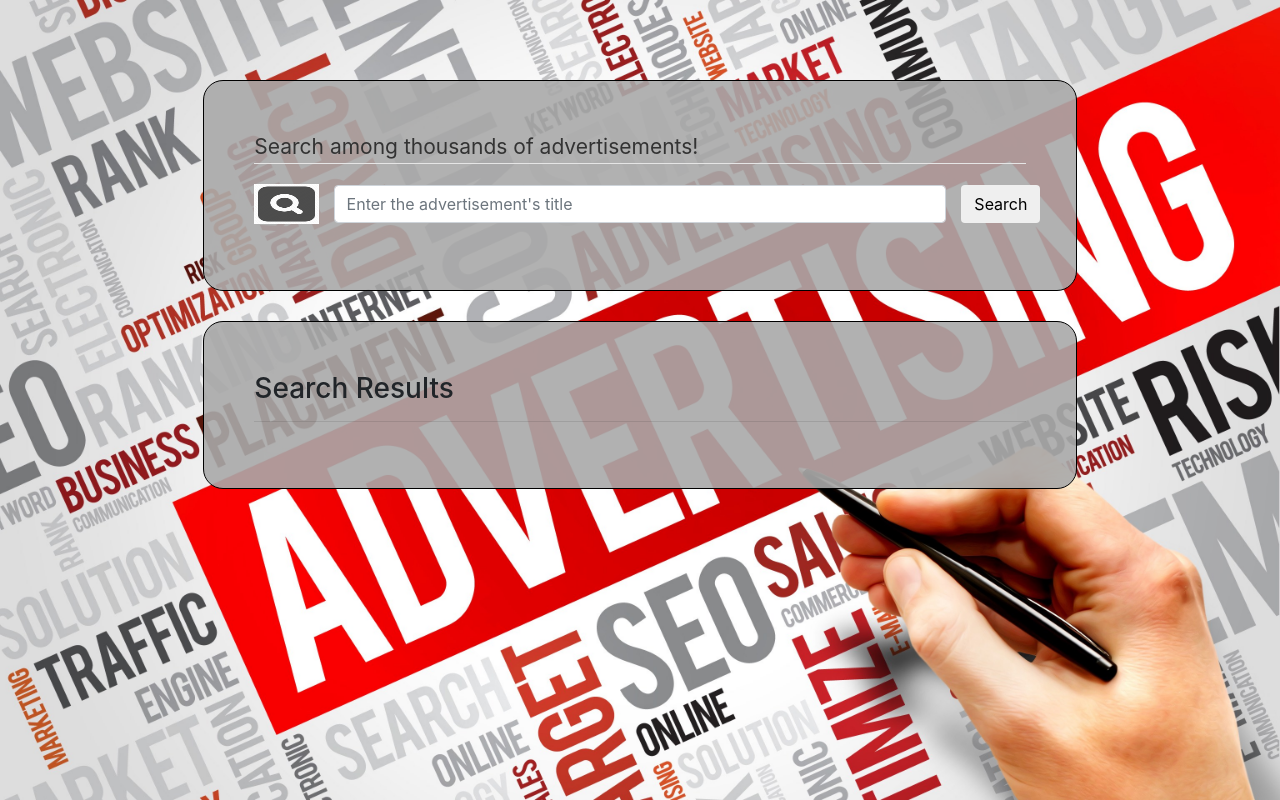
After one commit to Parham21/Fox_git, a Django app: page /advertisement/search in a window 1280 px wide. The commit adds this page. Run offline with Django 3.2, Linux system fonts and the light colour scheme; some libraries are stand-ins or nearby versions.

Commit message:
search template form completed. results is incomplete.

```diff
--- a/fox/advertisement/forms.py
+++ b/fox/advertisement/forms.py
@@ -6,10 +6,8 @@ from advertisement.validators import phone_validator, string_check
 
 
 class SearchForm(forms.Form):
-    title = forms.CharField(label='Advertisement Title', max_length=80)
-
-
-
+    title = forms.CharField(label='Advertisement Title', max_length=80,
+            widget=forms.TextInput(attrs={'class': 'form-control', 'placeholder': 'Enter the advertisement\'s title'}))
 
 
 class AddAdvertisementForm(ModelForm):
--- a/fox/static/style.css
+++ b/fox/static/style.css
@@ -1,7 +1,9 @@
 body {
     padding-top: 80px;
     padding-bottom: 80px;
-    background-image: url("bg.jpg");
+    background-image: url("bg2.jpg") ;
+    background-size: cover;
+    background-attachment: fixed;
 }
 
 legend {
@@ -19,7 +21,7 @@ legend {
 .the-box {
     padding: 50px;
     alignment: center;
-    background-color: #f6c891;
+    background: rgba(169, 169, 169, 0.9);
     border: 1px solid black;
     border-radius: 20px;
 }
--- a/fox/templates/add_advertisement.html
+++ b/fox/templates/add_advertisement.html
@@ -18,7 +18,7 @@
     <div class="row">
         <div class="col-xs-10 col-md-8 col-lg-8 col-sm-8 offset-xs-1 offset-md-2 offset-lg-2 offset-sm-2 the-box">
             <div class="well bs-component">
-                <form method="post" class="form-horizontal">
+                <form method="post" class="form-horizontal" style="opacity: 1">
                     {% csrf_token %}
                     <fieldset>
                         <legend>Add your advertisement details in here!</legend>
@@ -29,9 +29,6 @@
                                 <div class="col-xs-10 col-sm-9 col-md-8 col-lg-8">{{ field }}</div>
                                 {% if field.help_text %}
                                     <p class="help">{{ field.help_text|safe }}</p>
-                                {% endif %}
-                                {% if field.label_tag == "Profile image" %}
-
                                 {% endif %}
                             </div>
                         {% endfor %}
--- /dev/null
+++ b/fox/templates/search.html
@@ -0,0 +1,44 @@
+<!DOCTYPE html>
+<html lang="en">
+{% load staticfiles %}
+<head>
+    <meta charset="UTF-8">
+    <meta name="viewport" content="width=device-width, initial-scale=1, shrink-to-fit=no">
+    <meta HTTP-EQUIV="CACHE-CONTROL" CONTENT="NO-CACHE">
+
+    <title>Fox Advertisements</title>
+
+    <link rel="stylesheet" href="https://maxcdn.bootstrapcdn.com/bootstrap/4.0.0/css/bootstrap.min.css">
+    <link rel="stylesheet" href="{% static 'style.css' %}">
+    <link rel="icon" href="{% static 'favicon.ico' %}">
+</head>
+<body>
+<div class="grid">
+    <div class="row"></div>
+    <div class="row">
+        <div class="col-xs-10 col-md-8 col-lg-8 col-sm-8 offset-xs-1 offset-md-2 offset-lg-2 offset-sm-2 the-box">
+            <div class="well bs-component">
+                <form method="post" class="form-horizontal">
+                    {% csrf_token %}
+                    <fieldset>
+                        <legend>Search among thousands of advertisements!</legend>
+                        <div class="form-group" style="display: flex; align-items: center;">
+                            <img class="col-xs-1 col-sm-1 col-md-1 col-lg-1 control-label"
+                                        src="../static/search-icon.png" alt="search icon" style="width: 40px; height: 40px; padding: 0"/>
+                            <div class="col-xs-10 col-sm-10 col-md-10 col-lg-10">{{ form.title }}</div>
+                            <button type="submit" value="continue"
+                                class="btn btn-default">Search
+                        </button>
+                        </div>
+                    </fieldset>
+                </form>
+            </div>
+        </div>
+        <div class="col-xs-10 col-md-8 col-lg-8 col-sm-8 offset-xs-1 offset-md-2 offset-lg-2 offset-sm-2 the-box" style="margin-top: 30px">
+            <h3>Search Results</h3>
+            <hr/>
+        </div>
+    </div>
+</div>
+</body>
+</html>
```
Also changed, not shown: fox/static/bg2.jpg (added), fox/static/fox-businessman.png (added), fox/static/search-icon.png (added).
